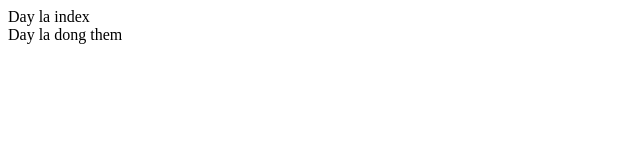
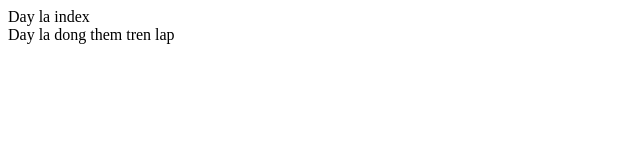
Before and after one commit to quocthinhred/Test, a plain HTML site: page index.html in a window 1280 px wide. Shown: the full height of the page, 0-640 px from the left. Drawn offline with Linux system fonts and the light colour scheme.

Commit message:
Sua index.html

```diff
--- a/index.html
+++ b/index.html
@@ -1,2 +1,2 @@
 <div>Day la index</div>
-<div>Day la dong them<div>
+<div>Day la dong them tren lap<div>
```
